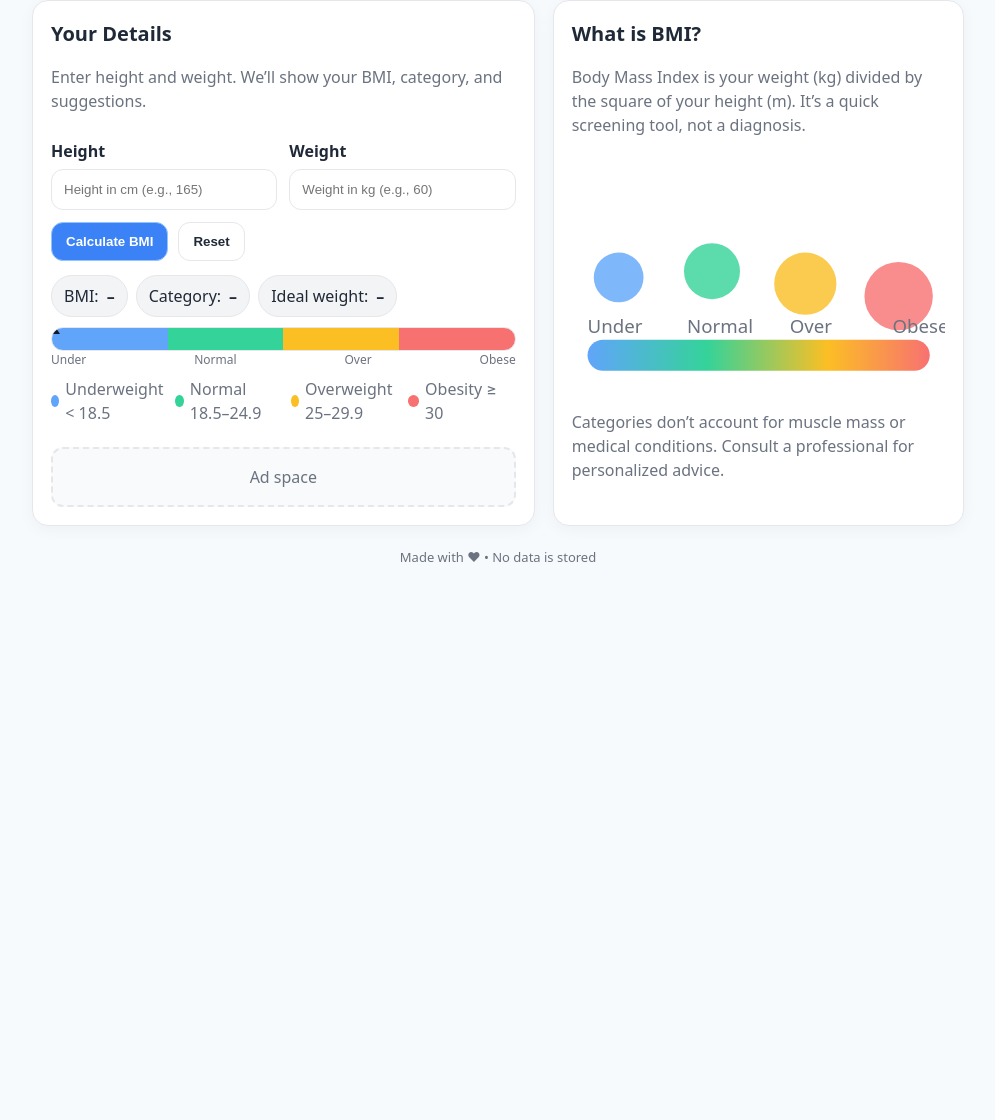
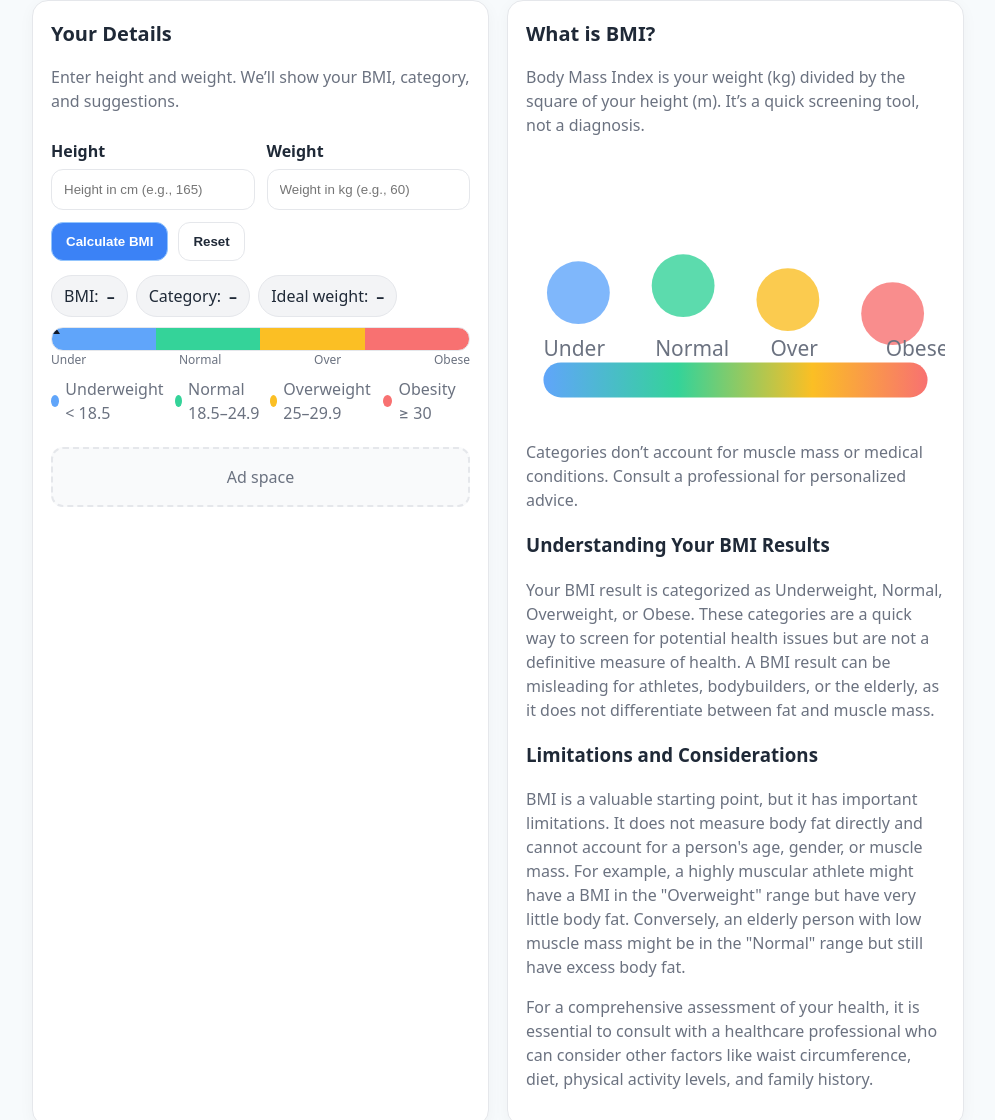
Before and after one commit to Kavyasri-Bolem/bmi-calculator, a plain HTML site: page index.html in a window 1280 px wide. Shown: the part 82-1202 px from the top of the page, without its empty margins (142-1137 px from the left). Before the commit the page ends 800 px from the top, so only its background shows below. Drawn offline with Linux system fonts and the light colour scheme.

Commit message:
ads.txt and description

```diff
--- a/index.html
+++ b/index.html
@@ -423,7 +423,6 @@
 <!--</html>-->
 
 
-
 <!DOCTYPE html>
 <html lang="en">
 <head>
@@ -454,8 +453,9 @@
         h1{font-size:clamp(22px,3vw,28px);margin:0;color:#111827}
         .muted{color:var(--muted)}
 
+        /* --- CHANGE 1: Grid columns are now equal to balance the cards --- */
         .grid{display:grid;gap:18px;grid-template-columns:1fr;}
-        @media(min-width:960px){.grid{grid-template-columns:1.1fr .9fr}}
+        @media(min-width:960px){.grid{grid-template-columns:1fr 1fr}}
 
         .card{background:var(--card);border:1px solid var(--border);border-radius:16px;padding:18px;box-shadow:0 4px 16px rgba(0,0,0,.04)}
         .card h2{margin:0 0 8px;font-size:20px}
@@ -543,11 +543,6 @@
                 <div class="tips" id="tips"></div>
             </div>
 
-            <!-- AdSense placeholder (paste your code inside this card when approved)
-            <script async src="https://pagead2.googlesyndication.com/pagead/js/adsbygoogle.js?client=ca-pub-XXXX" crossorigin="anonymous"></script>
-            <ins class="adsbygoogle" style="display:block" data-ad-client="ca-pub-XXXX" data-ad-slot="YYYY" data-ad-format="auto" data-full-width-responsive="true"></ins>
-            <script>(adsbygoogle = window.adsbygoogle || []).push({});</script>
-            -->
             <div class="ad">Ad space</div>
         </div>
 
@@ -555,7 +550,6 @@
             <h2>What is BMI?</h2>
             <p class="muted">Body Mass Index is your weight (kg) divided by the square of your height (m). It’s a quick screening tool, not a diagnosis.</p>
             <svg viewBox="0 0 120 80" width="100%" style="max-width:420px;display:block;margin:8px auto">
-                <!-- Simple illustration using inline SVG (friendly silhouettes) -->
                 <defs>
                     <linearGradient id="grad" x1="0" x2="1">
                         <stop offset="0%" stop-color="#60a5fa"/>
@@ -565,16 +559,27 @@
                     </linearGradient>
                 </defs>
                 <rect x="5" y="60" width="110" height="10" rx="5" fill="url(#grad)"/>
-                <circle cx="15" cy="40" r="8" fill="#60a5fa" opacity=".8"/>
+                <circle cx="15" cy="40" r="9" fill="#60a5fa" opacity=".8"/>
                 <circle cx="45" cy="38" r="9" fill="#34d399" opacity=".8"/>
-                <circle cx="75" cy="42" r="10" fill="#fbbf24" opacity=".8"/>
-                <circle cx="105" cy="46" r="11" fill="#f87171" opacity=".8"/>
+                <circle cx="75" cy="42" r="9" fill="#fbbf24" opacity=".8"/>
+                <circle cx="105" cy="46" r="9" fill="#f87171" opacity=".8"/>
                 <text x="5" y="58" font-size="6" fill="#6b7280">Under</text>
                 <text x="37" y="58" font-size="6" fill="#6b7280">Normal</text>
                 <text x="70" y="58" font-size="6" fill="#6b7280">Over</text>
                 <text x="103" y="58" font-size="6" fill="#6b7280">Obese</text>
             </svg>
             <p class="muted" style="margin-top:8px">Categories don’t account for muscle mass or medical conditions. Consult a professional for personalized advice.</p>
+            <h3>Understanding Your BMI Results</h3>
+            <p class="muted">
+                Your BMI result is categorized as Underweight, Normal, Overweight, or Obese. These categories are a quick way to screen for potential health issues but are not a definitive measure of health. A BMI result can be misleading for athletes, bodybuilders, or the elderly, as it does not differentiate between fat and muscle mass.
+            </p>
+            <h3>Limitations and Considerations</h3>
+            <p class="muted">
+                BMI is a valuable starting point, but it has important limitations. It does not measure body fat directly and cannot account for a person's age, gender, or muscle mass. For example, a highly muscular athlete might have a BMI in the "Overweight" range but have very little body fat. Conversely, an elderly person with low muscle mass might be in the "Normal" range but still have excess body fat.
+            </p>
+            <p class="muted">
+                For a comprehensive assessment of your health, it is essential to consult with a healthcare professional who can consider other factors like waist circumference, diet, physical activity levels, and family history.
+            </p>
         </div>
     </section>
 
```
Also changed, not shown: ads.txt (added).
